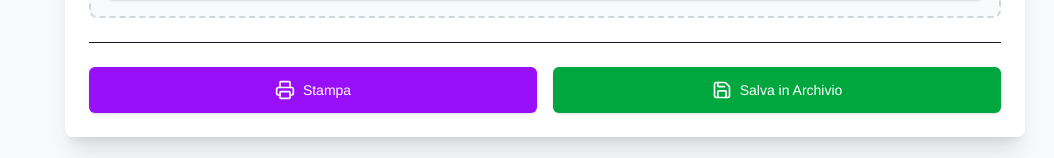
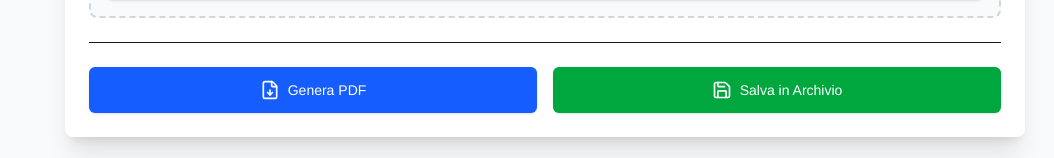
Before and after one commit to LorenzoAce/consulting-desk, a React (Vite) app: page / in a window 1280 px wide. Shown: the part 1362-1520 px from the top of the page, without its empty margins (223-1277 px from the left). Built offline with nearby package versions, Linux system fonts and the light colour scheme; no server answers.

Commit message:
style: rinomina pulsanti Stampa in Genera PDF e uniforma stile

```diff
--- a/src/components/Archive.jsx
+++ b/src/components/Archive.jsx
@@ -1,5 +1,5 @@
 import React, { useEffect, useState } from 'react';
-import { FileText, Search, Calendar, User, Building, Trash2, Edit, LayoutGrid, List, Filter, Download, Printer, CheckSquare, Square } from 'lucide-react';
+import { FileText, Search, Calendar, User, Building, Trash2, Edit, LayoutGrid, List, Filter, Download, CheckSquare, Square, FileDown } from 'lucide-react';
 import * as XLSX from 'xlsx';
 import { generatePDF } from '../utils/pdfGenerator';
 
@@ -320,10 +320,10 @@ const Archive = ({ onLoadCard }) => {
                 <button
                   onClick={handleBatchPrint}
                   className="flex items-center gap-2 px-4 py-2 rounded-lg border bg-blue-600 border-blue-700 text-white hover:bg-blue-700 transition-colors shadow-sm"
-                  title="Stampa Selezionati"
+                  title="Genera PDF Selezionati"
                 >
-                  <Printer className="h-4 w-4" />
-                  <span className="hidden sm:inline">Stampa ({selectedCards.length})</span>
+                  <FileDown className="h-4 w-4" />
+                  <span className="hidden sm:inline">Genera PDF ({selectedCards.length})</span>
                 </button>
               </div>
             )}
--- a/src/components/ConsultingForm.jsx
+++ b/src/components/ConsultingForm.jsx
@@ -1,7 +1,7 @@
 import React, { useState, useRef, useEffect } from 'react';
 import SignatureCanvas from 'react-signature-canvas';
 import { generatePDF as generatePDFUtility } from '../utils/pdfGenerator';
-import { Eraser, FileDown, PenTool, Type, Plus, X, Upload, Save, Printer } from 'lucide-react';
+import { Eraser, FileDown, PenTool, Type, Plus, X, Upload, Save } from 'lucide-react';
 
 const ConsultingForm = ({ initialData }) => {
   const [signatureType, setSignatureType] = useState('type'); // 'draw' | 'type'
@@ -809,10 +809,10 @@ const ConsultingForm = ({ initialData }) => {
         <div className="pt-6 flex flex-col sm:flex-row gap-4 border-t dark:border-gray-700 mt-6">
           <button
             onClick={generatePDF}
-            className="flex-1 flex justify-center items-center gap-2 py-3 px-4 border border-transparent rounded-md shadow-sm text-sm font-medium text-white bg-purple-600 hover:bg-purple-700 dark:bg-purple-600 dark:hover:bg-purple-500 focus:outline-none focus:ring-2 focus:ring-offset-2 focus:ring-purple-500 transition-colors"
+            className="flex-1 flex justify-center items-center gap-2 py-3 px-4 border border-transparent rounded-md shadow-sm text-sm font-medium text-white bg-blue-600 hover:bg-blue-700 dark:bg-blue-600 dark:hover:bg-blue-500 focus:outline-none focus:ring-2 focus:ring-offset-2 focus:ring-blue-500 transition-colors"
           >
-            <Printer className="h-5 w-5" />
-            Stampa
+            <FileDown className="h-5 w-5" />
+            Genera PDF
           </button>
 
           <button
```
